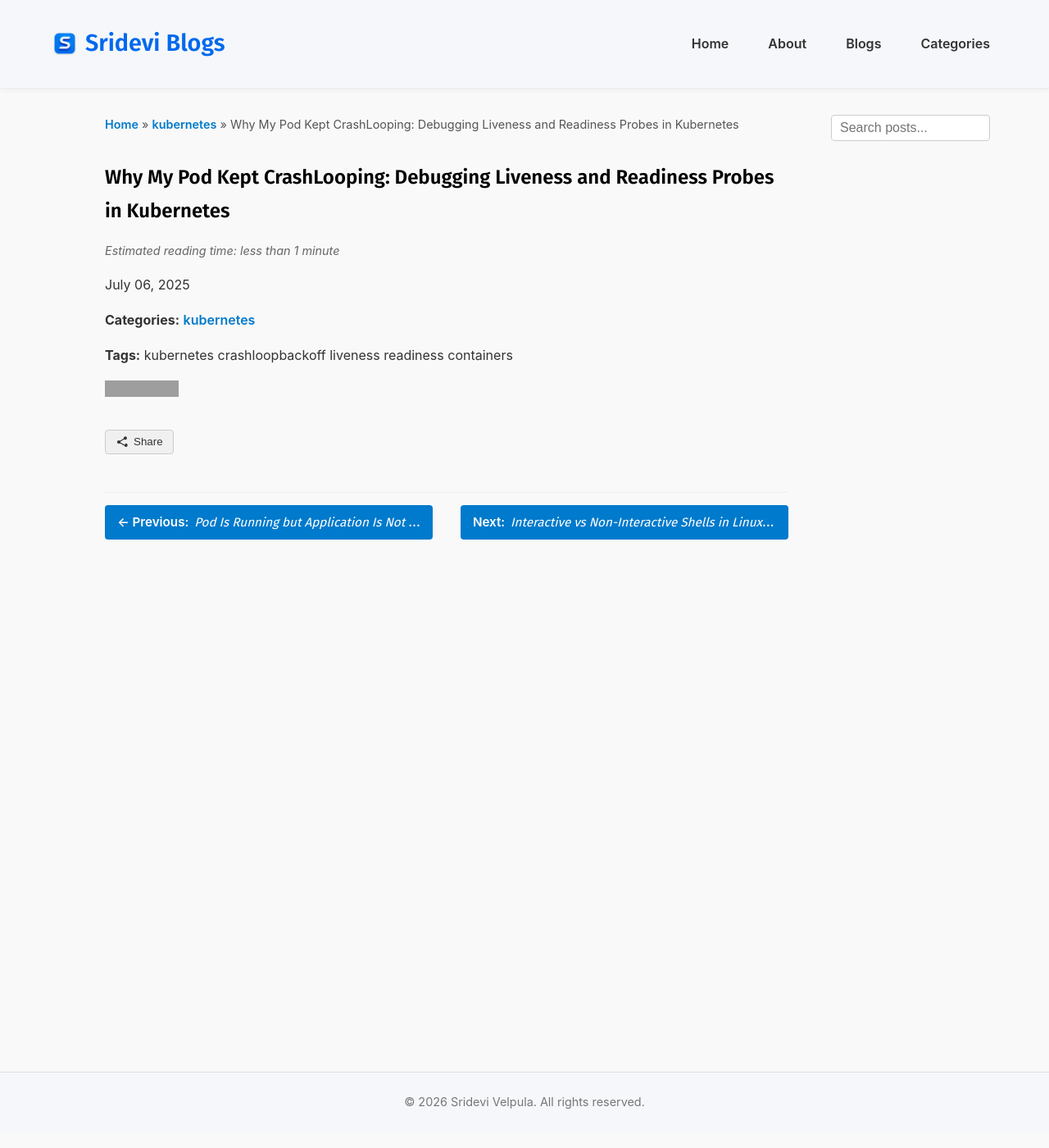
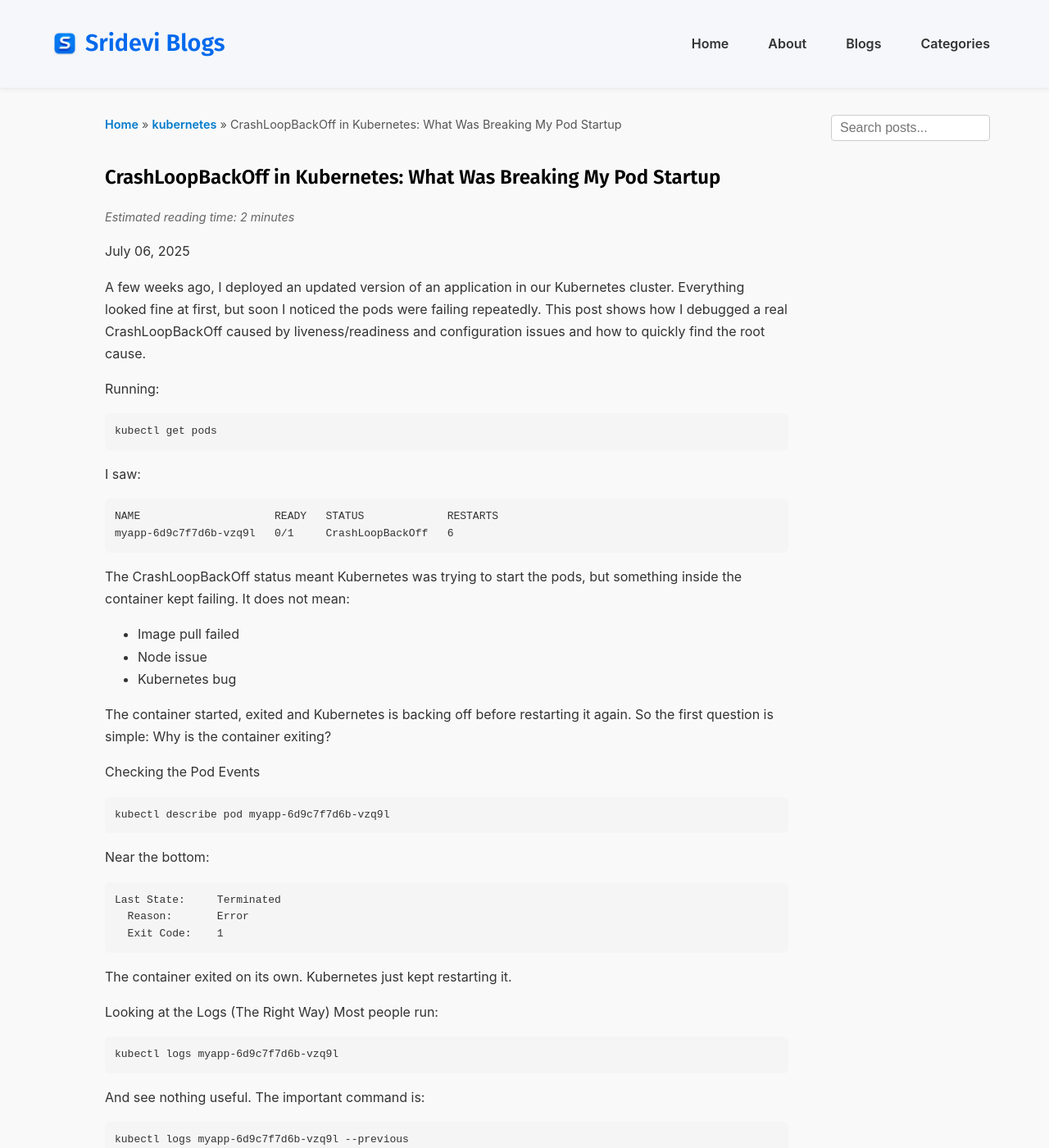
Before and after one commit to srideviblogs/srideviblogs.github.io, a Jekyll site: the page built from _posts/kubernetes/2025-07-06-k8s-crashloop-backoff-issue.md, in a window 1280 px wide and 1400 px high. Shown: the whole window at 82% size. Built offline with Jekyll 4.4.1, drawn with Linux system fonts in a browser that asks for light colours; some of the changed text lies outside the part shown; grey boxes are pictures that could not be loaded.

Commit message:
Update 2025-07-06-k8s-crashloop-backoff-issue.md

`````diff
--- a/_posts/kubernetes/2025-07-06-k8s-crashloop-backoff-issue.md
+++ b/_posts/kubernetes/2025-07-06-k8s-crashloop-backoff-issue.md
@@ -1,9 +1,139 @@
 ---
 layout: post
-title: "Why My Pod Kept CrashLooping: Debugging Liveness and Readiness Probes in Kubernetes"
+title: "CrashLoopBackOff in Kubernetes: What Was Breaking My Pod Startup"
 date: 2025-07-06 10:00:00 +0000
 categories: [kubernetes]
 tags: [kubernetes, crashloopbackoff, liveness, readiness, containers]
 image: /assets/images/kubernetes.jpg
 permalink: /kubernetes/crashloop-backoff
 ---
+
+A few weeks ago, I deployed an updated version of an application in our Kubernetes cluster. Everything looked fine at first, but soon I noticed the pods were failing repeatedly. This post shows how I debugged a real CrashLoopBackOff caused by liveness/readiness and configuration issues and how to quickly find the root cause.
+
+Running:
+```bash
+kubectl get pods
+````
+I saw:
+```bash
+NAME                     READY   STATUS             RESTARTS
+myapp-6d9c7f7d6b-vzq9l   0/1     CrashLoopBackOff   6
+```
+The CrashLoopBackOff status meant Kubernetes was trying to start the pods, but something inside the container kept failing.
+It does not mean:
+- Image pull failed
+- Node issue
+- Kubernetes bug
+
+The container started, exited and Kubernetes is backing off before restarting it again.
+So the first question is simple:
+Why is the container exiting?
+
+Checking the Pod Events
+```bash
+kubectl describe pod myapp-6d9c7f7d6b-vzq9l
+```
+Near the bottom:
+```yaml
+Last State:     Terminated
+  Reason:       Error
+  Exit Code:    1
+```
+The container exited on its own. Kubernetes just kept restarting it.
+
+Looking at the Logs (The Right Way)
+Most people run:
+```bash
+kubectl logs myapp-6d9c7f7d6b-vzq9l
+```
+And see nothing useful. The important command is:
+```bash
+kubectl logs myapp-6d9c7f7d6b-vzq9l --previous
+```
+That showed the real issue:
+```bash
+Error: required environment variable DATABASE_URL not set
+```
+The Root Cause
+The Deployment expected an environment variable:
+```yaml
+env:
+  - name: DATABASE_URL
+    valueFrom:
+      secretKeyRef:
+        name: app-secrets
+        key: database-url
+```
+But the secret didn’t exist.
+
+Why the Pod Still Started
+
+Kubernetes:
+- Created the container
+- Injected environment variables
+- Started the process
+The application itself exited when the variable was missing.
+
+From Kubernetes’ perspective:
+> Container exited → restart
+> Repeated exits → backoff
+
+Confirming the Missing Secret
+```bash
+kubectl get secret app-secrets
+```
+```bash
+Error from server (NotFound): secrets "app-secrets" not found
+```
+That explained the exit code 1.
+
+Fixing the Issue
+Creating the secret:
+```bash
+kubectl create secret generic app-secrets --from-literal=database-url=postgres://user:pass@db:5432/app
+```
+Restarting the pod:
+```bash
+kubectl rollout restart deployment myapp
+```
+Check the pod:
+```bash
+kubectl get pods
+NAME                     READY   STATUS    RESTARTS
+myapp-6d9c7f7d6b-xk2jm   1/1     Running   0
+```
+CrashLoopBackOff disappeared immediately.
+
+Another CrashLoopBackOff I Faced Later, not all CrashLoopBackOffs are config-related.
+Later, I hit this:
+```text
+standard_init_linux.go:228: exec user process caused: no such file or directory
+```
+That turned out to be:
+- Wrong entrypoint
+- Script with Windows line endings
+- Image built incorrectly
+Same symptom. Very different cause.
+
+How I Debug CrashLoopBackOff Now
+- Describe the pod
+```bash
+kubectl describe pod <pod>
+```
+- Check previous logs
+```bash
+kubectl logs <pod> --previous
+```
+Use `kubectl get events` to spot repeated restarts or scheduling issues.
+
+- Check exit codes
+- Verify env vars, secrets, config maps
+- Check entrypoint and command
+Almost never a Kubernetes issue.
+
+Why This Is So Confusing
+- Pod keeps restarting
+- Logs disappear quickly
+- Error messages are short-lived
+- Status message is generic
+Unless you know where to look, it feels random.
`````
